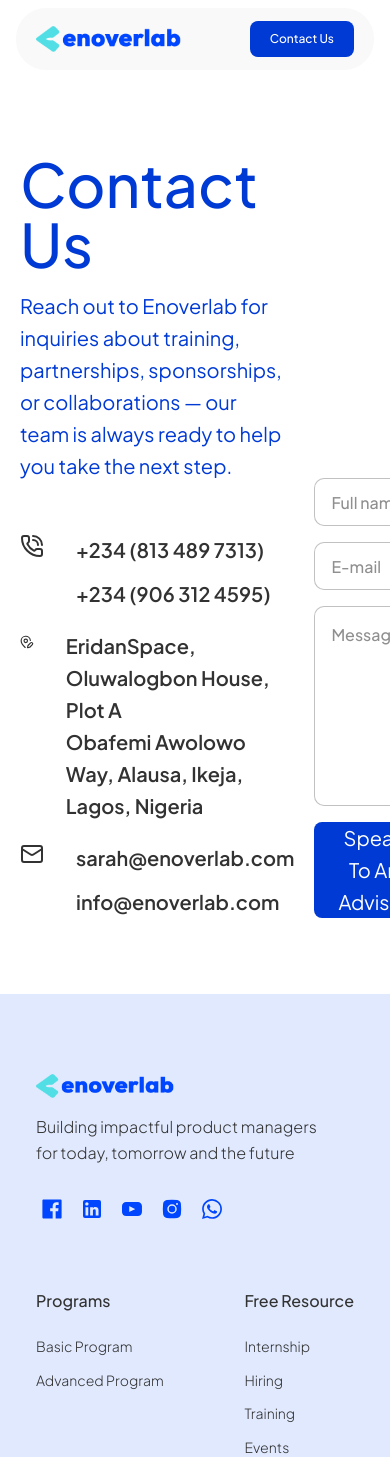
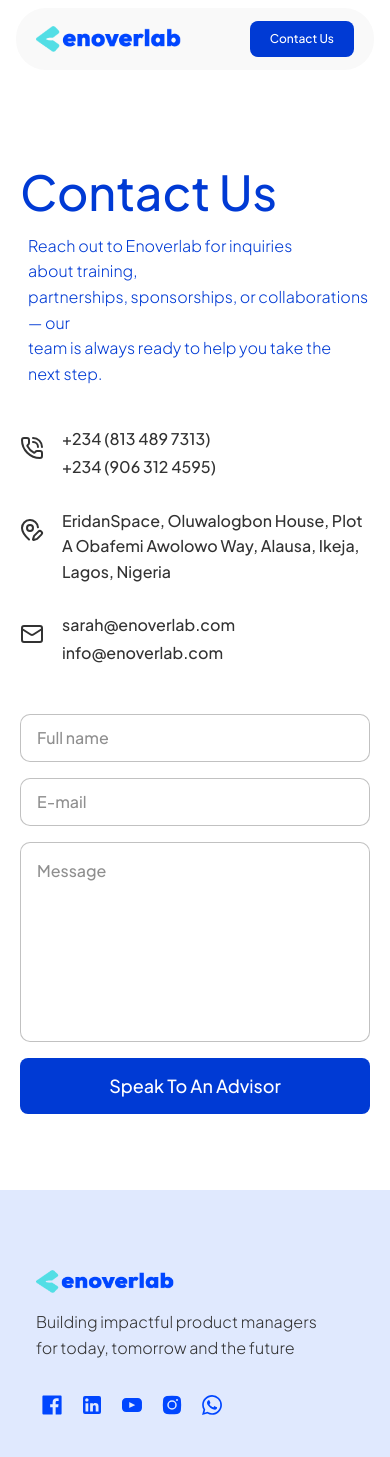
Before and after one commit to Fearless09/enoverlab_new, a Next.js app: page /contact_us in a window 390 px wide. Shown: the top 1457 px of the page. Built offline with nearby package versions, Linux system fonts and the light colour scheme.

Commit message:
Contact us page responsiveness

```diff
--- a/src/app/contact_us/page.tsx
+++ b/src/app/contact_us/page.tsx
@@ -1,73 +1,69 @@
+"use client";
+
 import { Button } from "@/components/ui/Button";
 import InputGroup from "@/components/ui/InputGroup";
 import TextAreaGroup from "@/components/ui/TextAreaGroup";
 import { LocationEdit, Mail, PhoneCallIcon } from "lucide-react";
 
-
 const ContactPage = () => {
   return (
     <>
-      <section className="wrapper my-19 flex justify-between gap-5">
-        <main className="w-full max-w-[720px] flex flex-col justify-between gap-13">
-          <div className="flex flex-col gap-4">
-            <h1 className="text-[#003AD4] text-6xl font-medium font-plus-jakarta-sans">Contact Us</h1>
-            <p className=" text-[#003AD4] text-wrap text-[20px] font-plus-jakarta-sans">
-              Reach out to Enoverlab for inquiries about training,<br /> partnerships,
-              sponsorships, or collaborations — our <br />team is always ready to help
-              you take the next step.
-            </p>
-          </div>
-          <div className="flex flex-col gap-5">
-            <div className="flex flex-row justify-start gap-8">
-              <PhoneCallIcon />
-              <div className="flex flex-col justify-between gap-3">
-                <p className="text-[20px] font-semibold font-poppins">+234 (813 489 7313)</p>
-                <p className="text-[20px] font-semibold font-poppins">+234 (906 312 4595)</p>
+      <section className="wrapper my-19 flex flex-col items-center justify-between gap-x-5 gap-y-12 md:flex-row md:items-start">
+        <main className="max-w-[500px] flex-1 text-pretty">
+          <h1 className="text-max-60 font-medium text-[#003AD4]">Contact Us</h1>
+          <p className="text-max-20 mt-0.5 ml-2 font-light text-[#003AD4]">
+            Reach out to Enoverlab for inquiries about training,
+            <br /> partnerships, sponsorships, or collaborations — our <br />
+            team is always ready to help you take the next step.
+          </p>
+
+          <div className="mt-10 space-y-7">
+            {contacts.map((contact, index) => (
+              <div key={index} className="flex gap-4.5">
+                <contact.icon className="mt-2.5 size-6 shrink-0" />
+                <div className="font-poppins text-max-20 space-y-0.5 font-medium">
+                  {contact.lists.map((list, idx) => (
+                    <p key={idx}>{list}</p>
+                  ))}
+                </div>
               </div>
-            </div>
-            <div className="flex flex-row justify-start gap-8">
-              <LocationEdit />
-              <div className="flex flex-wrap">
-                <p className="text-[20px] font-semibold font-poppins">
-                  EridanSpace, Oluwalogbon House, Plot A
-                  <br />Obafemi Awolowo Way, Alausa, Ikeja,
-                  <br />Lagos, Nigeria
-                </p>
-              </div>
-            </div>
-            <div className="flex flex-row justify-start gap-8">
-              <Mail />
-              <div className="flex flex-col justify-between gap-3">
-                <p className="text-[20px] font-semibold font-poppins">sarah@enoverlab.com</p>
-                <p className="text-[20px] font-semibold font-poppins">info@enoverlab.com</p>
-              </div>
-            </div>
+            ))}
           </div>
         </main>
 
-        <main className="flex flex-col gap-4 flex-1 justify-end">
-          <InputGroup
-            id="Full Name"
-            required
-            placeholder="Full name"
-          />
-          <InputGroup
-            id="E-mail"
-            required
-            placeholder="E-mail"
-          />
-          <TextAreaGroup id="Message?" placeholder="Message" />
-          <Button
-            variant="primary"
-            size="md"
-            className="text-[20px] font-normal"
-          >
-            Speak  To An Advisor
+        <form
+          className="flex w-full max-w-[480px] flex-1 flex-col gap-4"
+          onSubmit={(e) => {
+            e.preventDefault();
+          }}
+        >
+          <InputGroup id="full_name" required placeholder="Full name" />
+          <InputGroup id="e_mail" required placeholder="E-mail" />
+          <TextAreaGroup id="Message?" required placeholder="Message" />
+          <Button type="submit" size="lg">
+            Speak To An Advisor
           </Button>
-        </main>
+        </form>
       </section>
     </>
   );
 };
 
 export default ContactPage;
+
+const contacts = [
+  {
+    icon: PhoneCallIcon,
+    lists: ["+234 (813 489 7313)", "+234 (906 312 4595)"],
+  },
+  {
+    icon: LocationEdit,
+    lists: [
+      "EridanSpace, Oluwalogbon House, Plot A Obafemi Awolowo Way, Alausa, Ikeja, Lagos, Nigeria",
+    ],
+  },
+  {
+    icon: Mail,
+    lists: ["sarah@enoverlab.com", "info@enoverlab.com"],
+  },
+];
```
